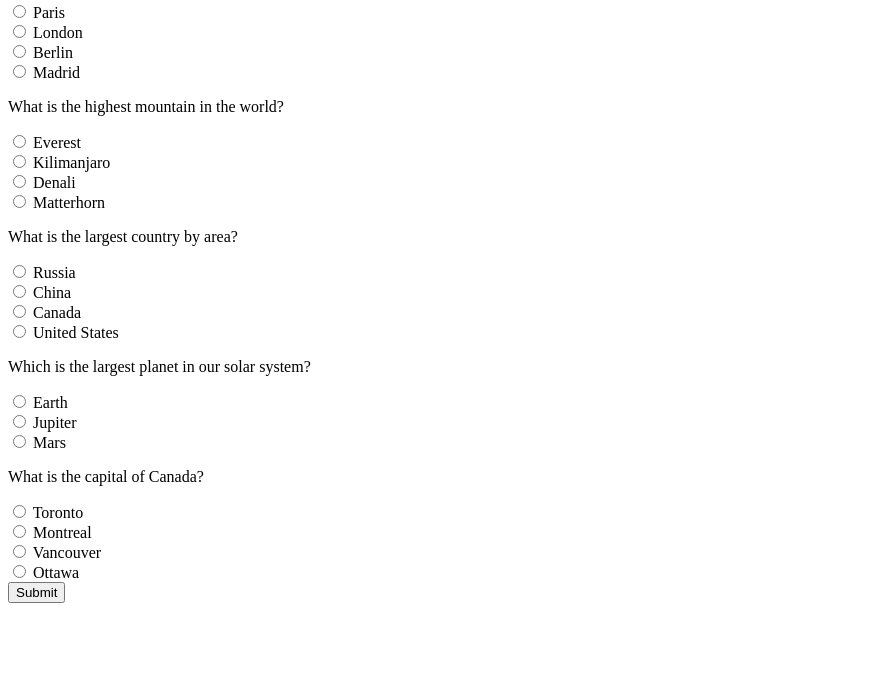
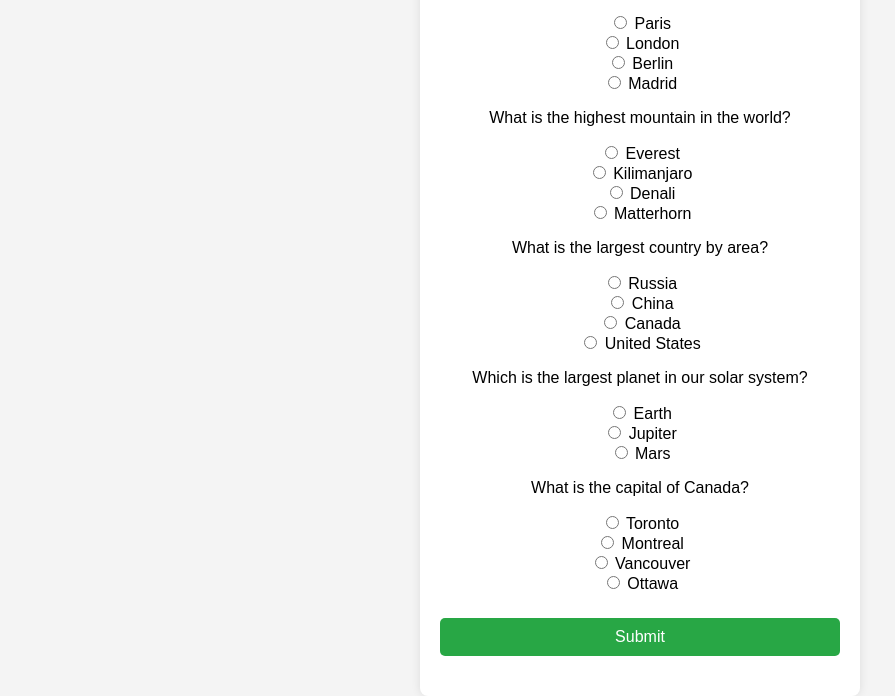
Before and after one commit to acciojob/quiz-with-session-Harshal0117, a website: page main.html in a window 1280 px wide. Shown: the part 112-808 px from the top of the page, without its empty margins (0-895 px from the left). Drawn offline with Linux system fonts and the light colour scheme.

Commit message:
created a submission

```diff
--- a/main.html
+++ b/main.html
@@ -1,17 +1,18 @@
 <!DOCTYPE html>
-
-<html>
+<html lang="en">
 <head>
-    <link rel="stylesheet" href="styles.css" />
+    <meta charset="UTF-8">
+    <meta name="viewport" content="width=device-width, initial-scale=1.0">
+    <title>Quiz App</title>
+    <link rel="stylesheet" href="styles.css">
 </head>
-
 <body>
-    <!-- do not change this code -->
-    <h1>Quiz</h1>
+    <div class="container">
+        <h1>Multiple Choice Quiz</h1>
         <div id="questions"></div>
         <button id="submit">Submit</button>
         <div id="score"></div>
-
-    <script type="text/javascript" src="./script.js"></script>
+    </div>
+    <script src="script.js"></script>
 </body>
 </html>
--- a/script.js
+++ b/script.js
@@ -1,59 +1,37 @@
 // Select the container where questions will be displayed
+document.addEventListener("DOMContentLoaded", function () {
     const questionsElement = document.getElementById("questions");
     const submitButton = document.getElementById("submit");
     const scoreElement = document.getElementById("score");
 
-// Array of quiz questions
     const questions = [
-  {
-    question: "What is the capital of France?",
-    choices: ["Paris", "London", "Berlin", "Madrid"],
-    answer: "Paris",
-  },
-  {
-    question: "What is the highest mountain in the world?",
-    choices: ["Everest", "Kilimanjaro", "Denali", "Matterhorn"],
-    answer: "Everest",
-  },
-  {
-    question: "What is the largest country by area?",
-    choices: ["Russia", "China", "Canada", "United States"],
-    answer: "Russia",
-  },
-  {
-    question: "Which is the largest planet in our solar system?",
-    choices: ["Earth", "Jupiter", "Mars"],
-    answer: "Jupiter",
-  },
-  {
-    question: "What is the capital of Canada?",
-    choices: ["Toronto", "Montreal", "Vancouver", "Ottawa"],
-    answer: "Ottawa",
-  },
+        { question: "What is the capital of France?", choices: ["Paris", "London", "Berlin", "Madrid"], answer: "Paris" },
+        { question: "What is the highest mountain in the world?", choices: ["Everest", "Kilimanjaro", "Denali", "Matterhorn"], answer: "Everest" },
+        { question: "What is the largest country by area?", choices: ["Russia", "China", "Canada", "United States"], answer: "Russia" },
+        { question: "Which is the largest planet in our solar system?", choices: ["Earth", "Jupiter", "Mars"], answer: "Jupiter" },
+        { question: "What is the capital of Canada?", choices: ["Toronto", "Montreal", "Vancouver", "Ottawa"], answer: "Ottawa" }
     ];
 
-// Function to render quiz questions
     function renderQuestions() {
-  questionsElement.innerHTML = ""; // Clear previous questions
+        questionsElement.innerHTML = "";
         let savedProgress = JSON.parse(sessionStorage.getItem("progress")) || {};
 
         questions.forEach((question, i) => {
             const questionContainer = document.createElement("div");
+            questionContainer.classList.add("question");
             questionContainer.innerHTML = `<p>${question.question}</p>`;
 
             question.choices.forEach((choice) => {
                 const label = document.createElement("label");
                 const choiceElement = document.createElement("input");
-      choiceElement.setAttribute("type", "radio");
-      choiceElement.setAttribute("name", `question-${i}`);
-      choiceElement.setAttribute("value", choice);
+                choiceElement.type = "radio";
+                choiceElement.name = `question-${i}`;
+                choiceElement.value = choice;
 
-      // Restore previous selection from session storage
                 if (savedProgress[i] === choice) {
                     choiceElement.checked = true;
                 }
 
-      // Save selection to session storage when clicked
                 choiceElement.addEventListener("change", () => {
                     savedProgress[i] = choice;
                     sessionStorage.setItem("progress", JSON.stringify(savedProgress));
@@ -69,7 +47,6 @@ function renderQuestions() {
         });
     }
 
-// Function to calculate and display score
     function submitQuiz() {
         let score = 0;
         let savedProgress = JSON.parse(sessionStorage.getItem("progress")) || {};
@@ -81,17 +58,14 @@ function submitQuiz() {
         });
 
         scoreElement.textContent = `Your score is ${score} out of ${questions.length}.`;
-  localStorage.setItem("score", score); // Save score in local storage
+        localStorage.setItem("score", score);
     }
 
-// Load questions when page loads
     renderQuestions();
-
-// Add event listener to submit button
     submitButton.addEventListener("click", submitQuiz);
 
-// Display last stored score if available
     const storedScore = localStorage.getItem("score");
     if (storedScore !== null) {
         scoreElement.textContent = `Last score: ${storedScore} out of ${questions.length}.`;
     }
+});
--- a/styles.css
+++ b/styles.css
@@ -1 +1,54 @@
 /*  your css code here. If applicable */
+body {
+    font-family: Arial, sans-serif;
+    display: flex;
+    justify-content: center;
+    align-items: center;
+    height: 100vh;
+    background-color: #f4f4f4;
+    margin: 0;
+}
+
+.container {
+    background: white;
+    padding: 20px;
+    border-radius: 8px;
+    box-shadow: 0px 0px 10px rgba(0, 0, 0, 0.1);
+    text-align: center;
+    width: 400px;
+}
+
+h1 {
+    margin-bottom: 20px;
+}
+
+.question {
+    margin-bottom: 15px;
+}
+
+.options label {
+    display: block;
+    margin: 5px 0;
+}
+
+button {
+    width: 100%;
+    padding: 10px;
+    margin-top: 10px;
+    border: none;
+    background: #28a745;
+    color: white;
+    font-size: 16px;
+    cursor: pointer;
+    border-radius: 5px;
+}
+
+button:hover {
+    opacity: 0.8;
+}
+
+#score {
+    margin-top: 20px;
+    font-size: 18px;
+    font-weight: bold;
+}
```
Lines whose indentation alone changed are shown as unchanged.
